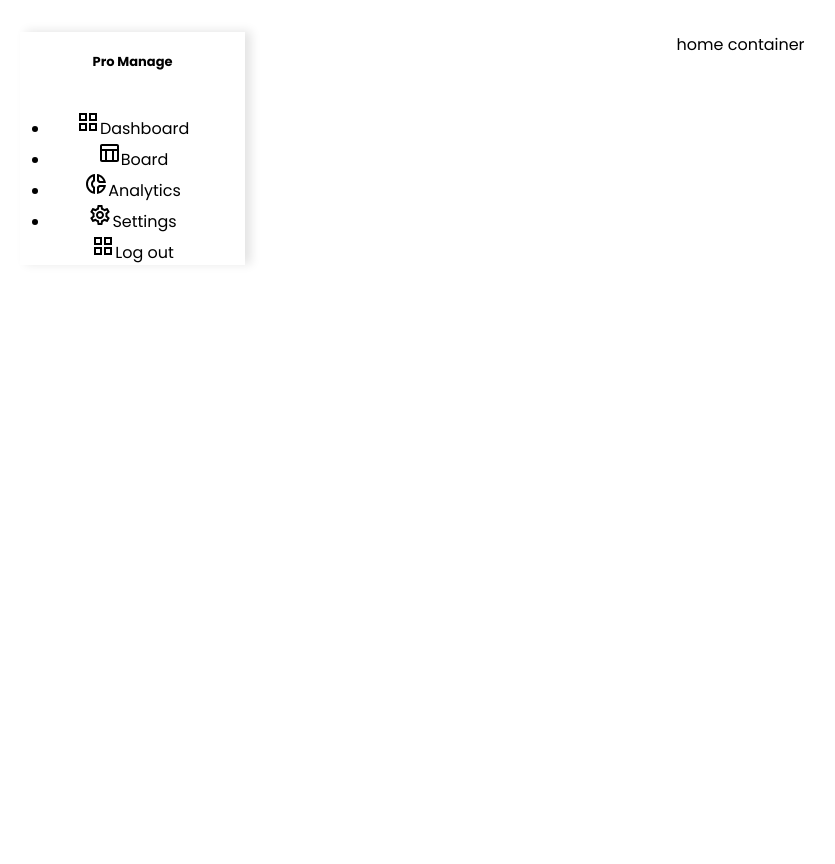
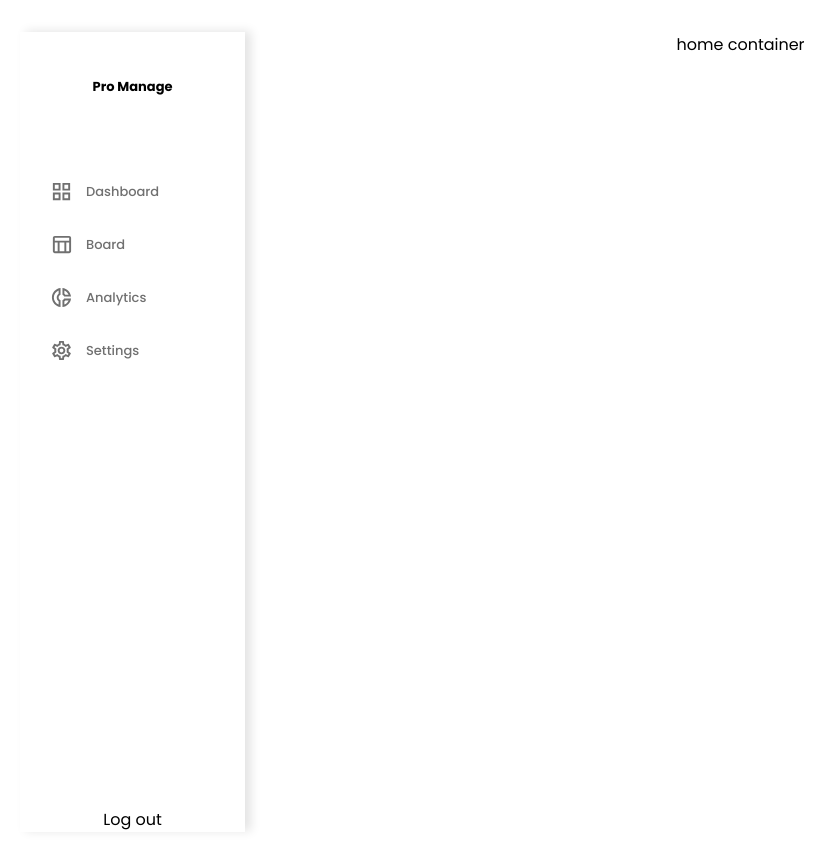
Before and after one commit to mehmeteminavcil/task-board, a React (Vite) app: page / in a window 1280 px wide. Shown: the whole page, without its empty margins (12-847 px from the left). Before the commit the page ends 800 px from the top, so only its background shows below. Built offline with nearby package versions, Linux system fonts and the light colour scheme.

Commit message:
isim cikti sonra bakicam commiti

```diff
--- a/src/components/Sidebar/Sidebar.jsx
+++ b/src/components/Sidebar/Sidebar.jsx
@@ -12,25 +12,24 @@ const Sidebar = () => {
       <div className="center">
         <ul>
           <li>
-            <GridViewOutlinedIcon />
+            <GridViewOutlinedIcon className="icon" />
             <span>Dashboard</span>
           </li>
           <li>
-            <TableChartOutlinedIcon />
+            <TableChartOutlinedIcon className="icon" />
             <span>Board</span>
           </li>
           <li>
-            <DonutSmallOutlinedIcon />
+            <DonutSmallOutlinedIcon className="icon" />
             <span>Analytics</span>
           </li>
           <li>
-            <SettingsOutlinedIcon />
+            <SettingsOutlinedIcon className="icon" />
             <span>Settings</span>
           </li>
         </ul>
       </div>
       <div className="bottom">
-        <GridViewOutlinedIcon />
         <span>Log out</span>
       </div>
     </div>
--- a/src/components/Sidebar/sidebar.scss
+++ b/src/components/Sidebar/sidebar.scss
@@ -2,9 +2,13 @@
     display: flex;
     flex-direction: column;
     flex: 1;
+    height: 100vh;
     box-shadow: 5.64649px -0.806641px 9.67969px rgba(0, 0, 0, 0.11);
     padding: 0 30px;
 .top{
+
+    margin-top: 25px;
+    margin-bottom: 45px;
     .logo{
         font-size: 13px;
         font-weight: 700;
@@ -13,5 +17,30 @@
 }
     .center{
 
+        ul{
+            list-style: none;
+            li{
+                margin-bottom: 30px;
+                display: flex;
+                align-items: center;
+
+                .icon{
+                    margin-right: 13px;
+                    color: #707070;
+                    font-size: 23px;
+                }
+                span {
+                    font-size: 13px;
+                    font-weight: 500;
+                    color: #707070;
+
+                }
+            }
+        }
     }
+
+    .bottom {
+        margin-top: auto;
+       }
+
 }
```
